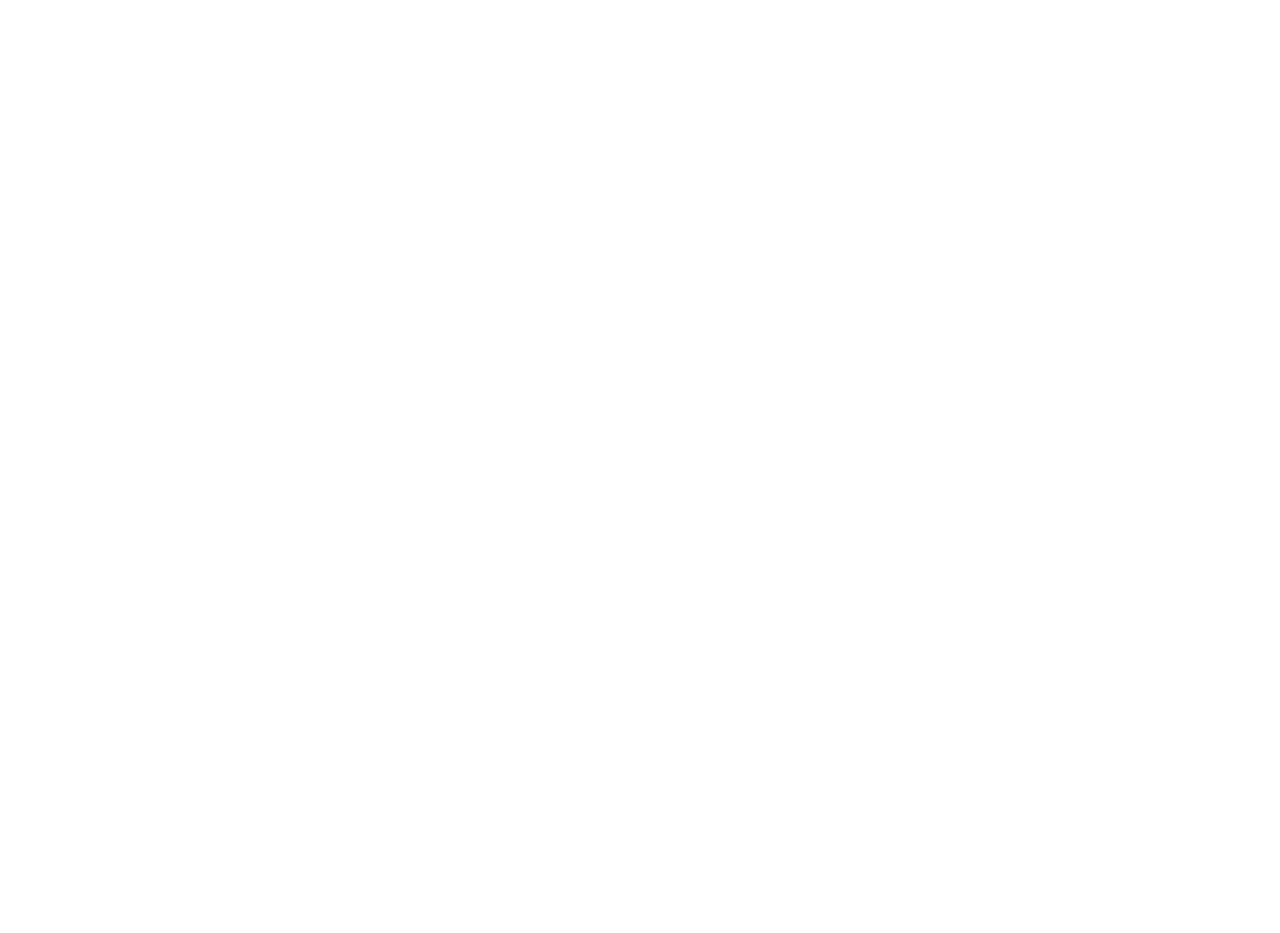
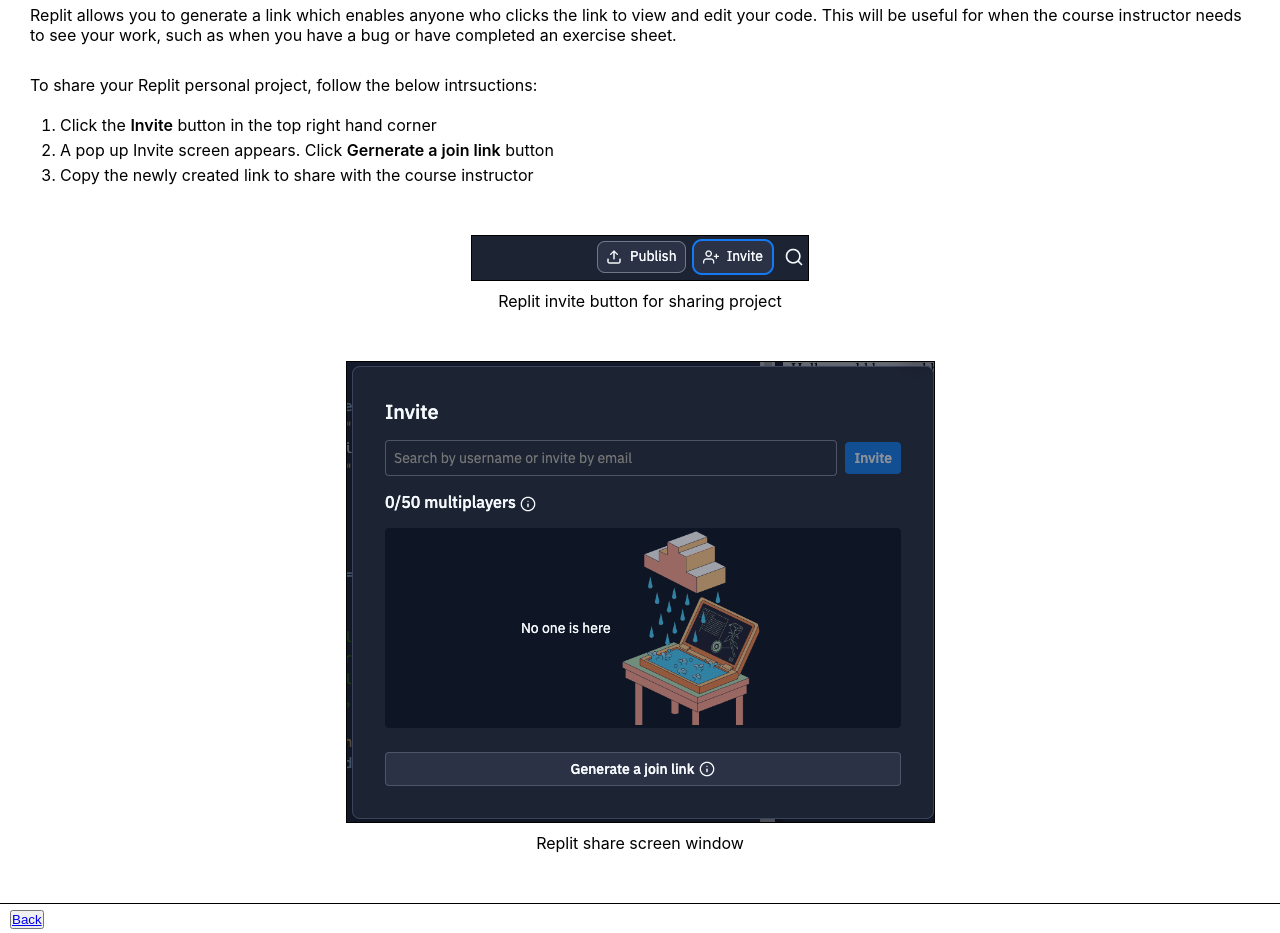
Before and after one commit to futureCodersSE/web-dev-one-day, a React (Create React App) app: page /replit-setup in a window 1280 px wide. Shown: the part 1869-2802 px from the top of the page. Before the commit the page ends 1871 px from the top, so only its background shows below. Built offline with nearby package versions, Linux system fonts and the light colour scheme.

Commit message:
updated replit instructions for share link

```diff
--- a/src/Worksheets/ReplitSetup.js
+++ b/src/Worksheets/ReplitSetup.js
@@ -5,6 +5,8 @@
 import "./worksheets.css";
 import forkButton from '../assets/replit/fork-button.png';
 import replitLogin from '../assets/replit/replit-login.png';
+import replitInvite from '../assets/replit/replit-invite.png';
+import replitShareScreen from '../assets/replit/replit-share-screen.png';
 
 function ReplitSetup() {
 
@@ -49,6 +51,30 @@
       {/* <MyFigure imgSrc={replitEditor} altText="replit editor" caption="Replit editor page"/> */}
 
       {/* instructions for code share? */}
+      <ExerciseTextBlock
+        title="5. Code sharing"
+        text={`Replit allows you to generate a link which enables anyone who clicks the link to view and edit your code. This will be useful for when the course instructor needs to see your work, such as when you have a bug or have completed an exercise sheet.`}
+      />
+
+      <p>To share your Replit personal project, follow the below intrsuctions:</p>
+
+      <ol>
+        <li>Click the <span className="bold">Invite</span> button in the top right hand corner</li>
+        <li>A pop up Invite screen appears. Click <span className="bold">Gernerate a join link</span> button</li>
+        <li>Copy the newly created link to share with the course instructor</li>
+      </ol>
+
+      <MyFigure
+        imgSrc={replitInvite}
+        altText="replit invite button"
+        caption="Replit invite button for sharing project"
+      />
+
+      <MyFigure
+        imgSrc={replitShareScreen}
+        altText="replit share screen window"
+        caption="Replit share screen window"
+      />
 
     </PageTemplate>
   )
--- a/src/Worksheets/worksheets.css
+++ b/src/Worksheets/worksheets.css
@@ -31,6 +31,10 @@
   margin: 10px 0px;
 }
 
+li {
+  margin: 5px 0px;
+}
+
 p, h2 {
   margin: 20px 0px;
 }
```
Also changed, not shown: src/assets/replit/replit-invite.png (added), src/assets/replit/replit-share-screen.png (added).
